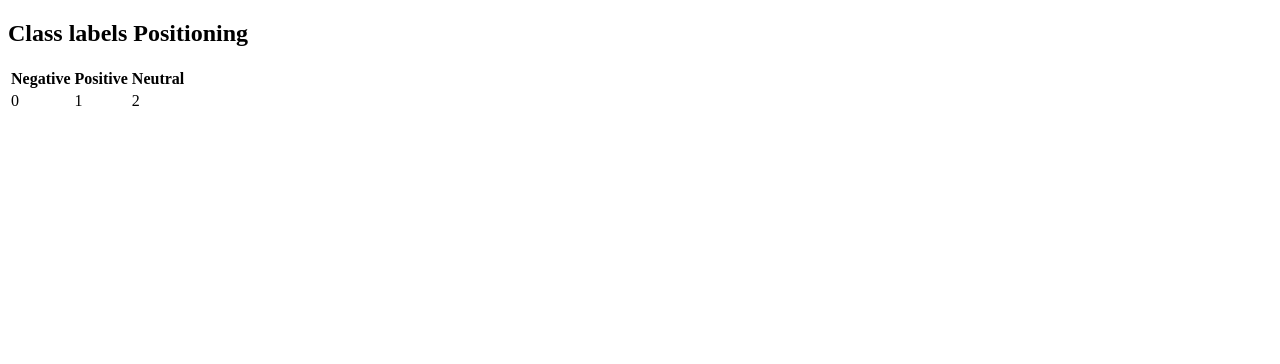
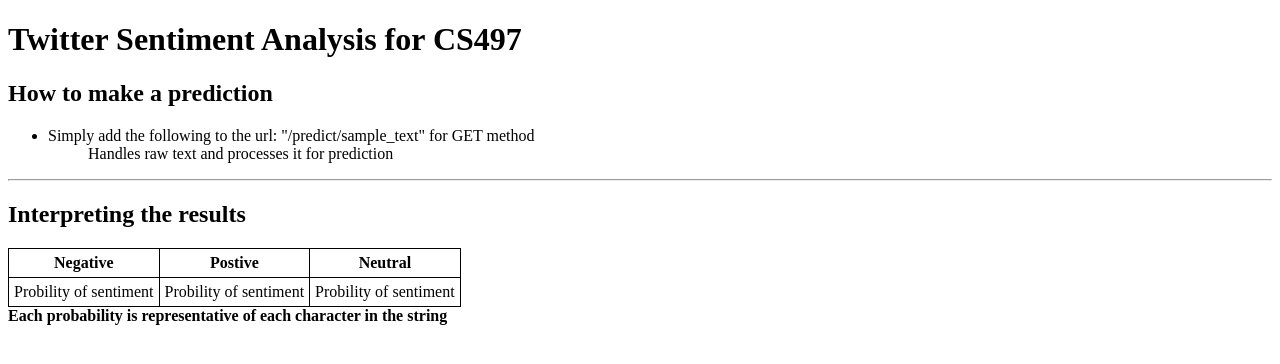
Before and after one commit to Apolinar97/CS497_tweet_sentiment_analysis, a Flask app: page / in a window 1280 px wide. Shown: the top 364 px of the page. Run offline with Flask 2, Linux system fonts and the light colour scheme; parts of the project's set-up code (start-up, migrations or seed data) failed here and were passed over.

Commit message:
Added user instructions on home page

```diff
--- a/webservice/templates/home.html
+++ b/webservice/templates/home.html
@@ -1,21 +1,54 @@
 <!DOCTYPE html>
 <html>
+
+<head>
+  <meta charset="utf-8">
+  <title>CS497 Twitter Sentiment Analysis</title>
+
+  <style>
+    table,
+    th,
+    td {
+      border: 1px solid black;
+      border-collapse: collapse;
+      padding: 5px;
+    }
+  </style>
+</head>
+
+
 <body>
+  <h1>Twitter Sentiment Analysis for CS497</h1>
 
-<h2>Class labels Positioning</h2>
 
-<table style="width:0%">
-  <tr>
-    <th>Negative</th>
-    <th>Positive</th>
-    <th>Neutral</th>
-  </tr>
+  <h2>How to make a prediction</h2>
 
-    <td>0</td>
-    <td>1</td>
-    <td>2</td>
-  </tr>
-</table>
+  <ul>
+    <li> Simply add the following to the url: "/predict/sample_text" for GET method</li>
+    <dd>Handles raw text and processes it for prediction</dd>
+  </ul>
+
+  <hr>
+
+  <h2>Interpreting the results</h2>
+
+  <table style="width: fit-content;">
+    <tr>
+      <th>Negative</th>
+      <th>Postive</th>
+      <th>Neutral</th>
+    </tr>
+    <tr>
+      <td>Probility of sentiment</td>
+      <td>Probility of sentiment</td>
+      <td>Probility of sentiment</td>
+    </tr>
+
+  </table>
+
+  <b>Each probability is representative of each character in the string</b>
+
 
 </body>
+
 </html>
```
